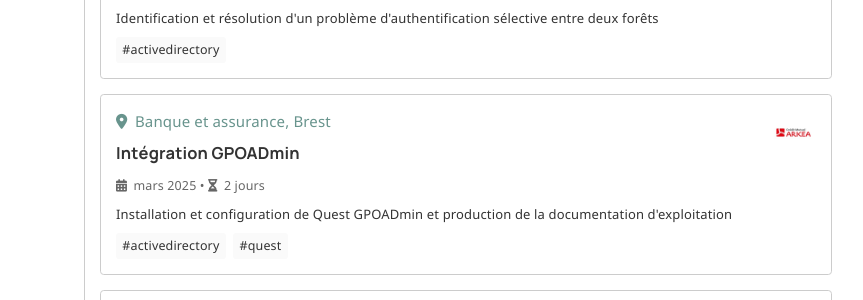
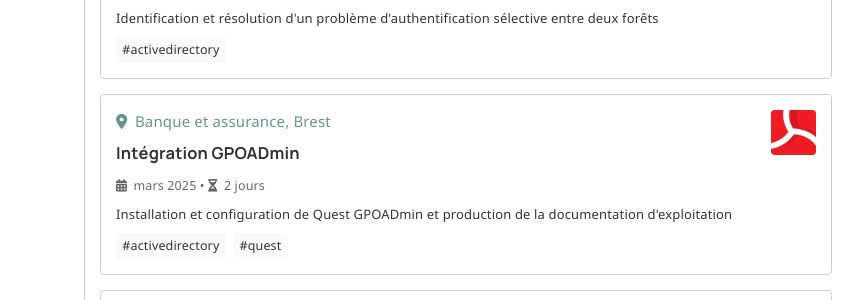
Before and after one commit to leobouard/leobouard.github.io, a Jekyll site: the page built from _pages/projects.html, in a window 1280 px wide. Shown: the part 1964-2264 px from the top of the page, without its empty margins (208-1071 px from the left). Built offline with Jekyll 4.4.1, drawn with Linux system fonts in a browser that asks for light colours; nearby versions of some CDN libraries; some web fonts are replaced.

Commit message:
Modification logo Arkea

```diff
--- a/_data/customers.json
+++ b/_data/customers.json
@@ -41,7 +41,7 @@
   },
   {
     "company": "Crédit Mutuel Arkéa",
-    "logo": "/assets/images/credit-mutuel-arkea.jpg",
+    "logo": "/assets/images/credit-mutuel-arkea.png",
     "description": "Banque et assurance, Brest"
   },
   {
```
Also changed, not shown: assets/images/credit-mutuel-arkea.jpg (deleted), assets/images/credit-mutuel-arkea.png (added).
